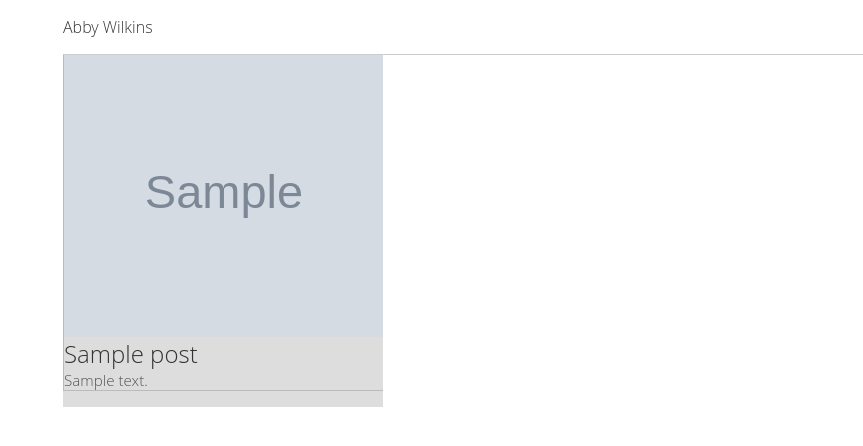
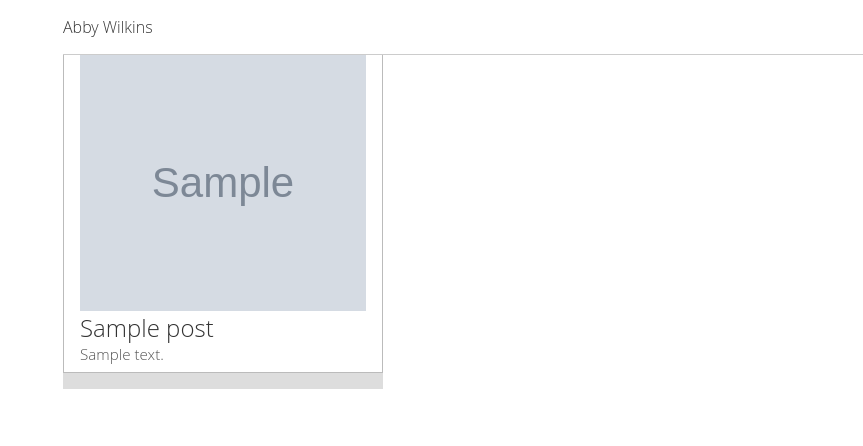
Before and after one commit to Renddslow/abbywilkins, a Flask app: page / in a window 1280 px wide. Shown: the top 446 px of the page, without its empty margins (417-1280 px from the left). Run offline with Flask 2, Linux system fonts and the light colour scheme; tables that the repository leaves empty or names only in its code hold one stand-in row (values such as "Sample post"); grey boxes marked "Sample" are stand-in pictures; some libraries are stand-ins or nearby versions.

Commit message:
More style fixes

```diff
--- a/static/style.css
+++ b/static/style.css
@@ -44,6 +44,9 @@ header h1 {
 	margin: 1em auto;
 	width: 100%;
 	border: 1px solid #bbb;
+	background: #fff;
+	box-sizing: border-box;
+	padding: .5em 1em;
 }
 
 .post-container .post-image {
```
